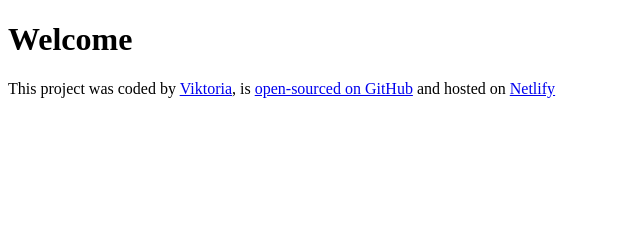
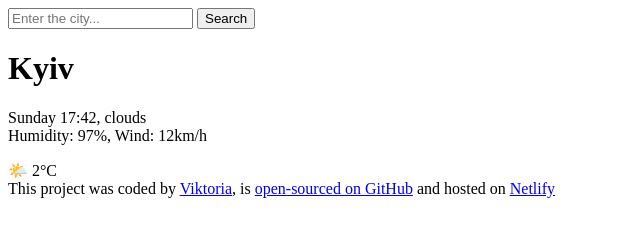
Before and after one commit to viktoria-nedz/Meteo, a plain HTML site: page index.html in a window 1280 px wide. Shown: the whole page, without its empty margins (0-640 px from the left). Drawn offline with Linux system fonts and the light colour scheme.

Commit message:
Added content to html

```diff
--- a/index.html
+++ b/index.html
@@ -6,7 +6,23 @@
     <title>Meteo App</title>
   </head>
   <body>
-    <h1>Welcome</h1>
+    <header>
+      <form>
+        <input type="search" placeholder="Enter the city..." required />
+        <input type="submit" value="Search" />
+      </form>
+    </header>
+    <main>
+      <div>
+        <h1>Kyiv</h1>
+        <p>
+          Sunday 17:42, clouds
+          <br />
+          Humidity: 97%, Wind: 12km/h
+        </p>
+      </div>
+      <div>🌤️ 2°C</div>
+    </main>
     <footer>
       This project was coded by
       <a href="https://github.com/viktoria-nedz" target="_blank">Viktoria</a>,
```
